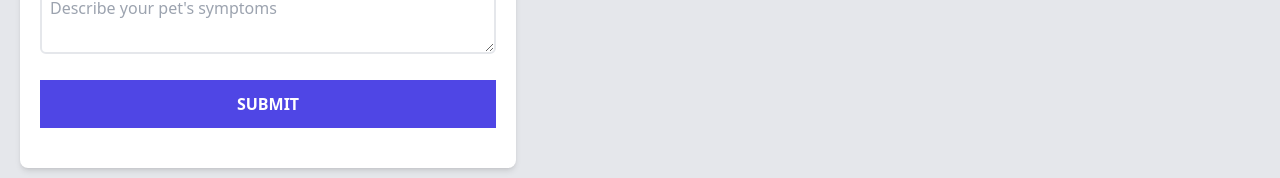
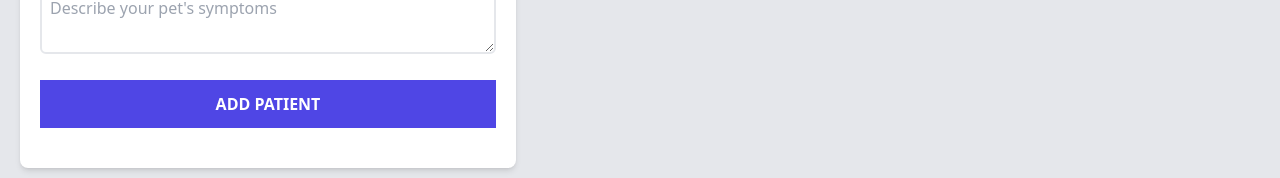
Before and after one commit to jesusmirena/Appointments-react, a React (Vite) app: page / in a window 1280 px wide. Shown: the part 772-950 px from the top of the page. Built offline with nearby package versions, Linux system fonts and the light colour scheme.

Commit message:
Placing in the State the patient to edit

```diff
--- a/src/App.jsx
+++ b/src/App.jsx
@@ -11,7 +11,7 @@ function App() {
     <div className="container mx-auto mt-20">
       <Header />
       <div className="mt-12 md:flex">
-        <Form setPatients={setPatients} />
+        <Form setPatients={setPatients} patient={patient} />
         <PatientList patients={patients} setPatient={setPatient} />
       </div>
     </div>
--- a/src/components/Form.jsx
+++ b/src/components/Form.jsx
@@ -1,7 +1,7 @@
-import { useState } from "react";
+import { useEffect, useState } from "react";
 import Error from "./Error";
 
-const Form = ({ setPatients }) => {
+const Form = ({ setPatients, patient }) => {
   const [petName, setPetName] = useState("");
 
   const [ownerName, setOwnerName] = useState("");
@@ -9,6 +9,16 @@ const Form = ({ setPatients }) => {
   const [date, setDate] = useState("");
   const [symptoms, setSymptoms] = useState("");
   const [error, setError] = useState(false);
+
+  useEffect(() => {
+    if (Object.keys(patient).length > 0) {
+      setPetName(patient.petName);
+      setOwnerName(patient.ownerName);
+      setEmail(patient.email);
+      setDate(patient.date);
+      setSymptoms(patient.symptoms);
+    }
+  }, [patient]);
 
   const generateId = () => {
     const random = Math.random().toString(36).substring(2);
@@ -137,6 +147,7 @@ const Form = ({ setPatients }) => {
           />
         </div>
         <input
+          value="Add Patient"
           type="submit"
           className="bg-indigo-600 w-full
           p-3 text-white uppercase font-bold
```
